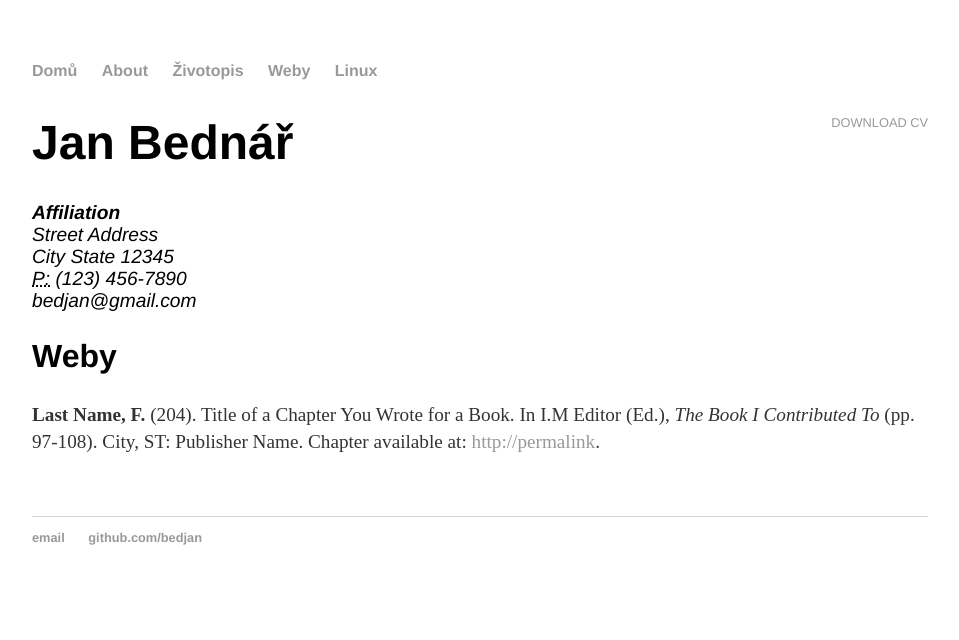
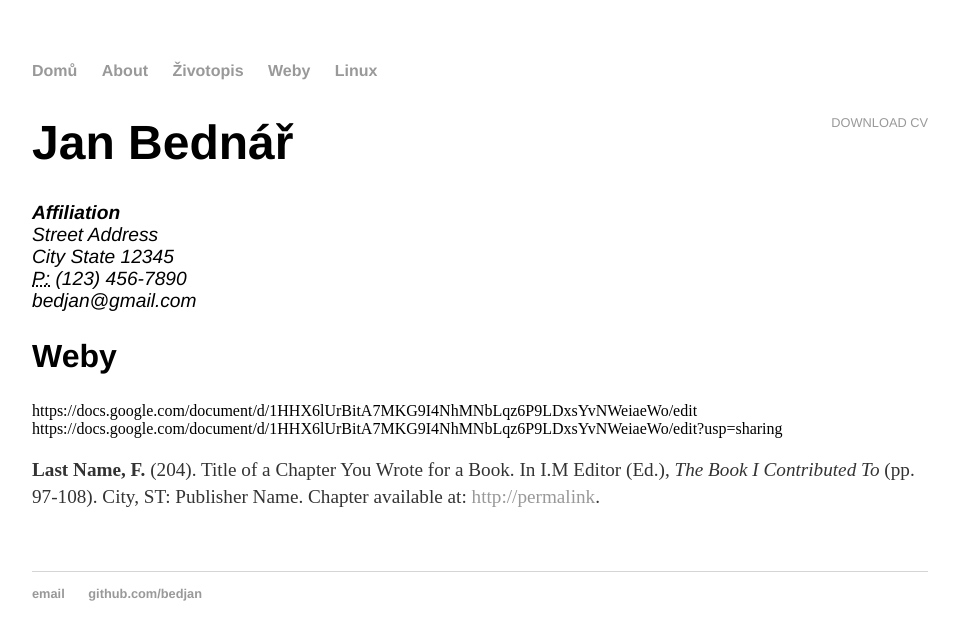
Before and after one commit to bedjan/bedjan.github.io, a Jekyll site: the page built from zivotopis/index.html, in a window 1280 px wide. Shown: the top 640 px of the page, without its empty margins (160-1119 px from the left). Built offline with Jekyll 4.4.1, drawn with Linux system fonts in a browser that asks for light colours; some of the changed lines change nothing that is shown.

Commit message:
Update index.html

```diff
--- a/zivotopis/index.html
+++ b/zivotopis/index.html
@@ -15,8 +15,11 @@ title: Životopis Jan Bednář
 					</address>
 
 					<h2>Weby</h2>
-
+https://docs.google.com/document/d/1HHX6lUrBitA7MKG9I4NhMNbLqz6P9LDxsYvNWeiaeWo/edit
+https://docs.google.com/document/d/1HHX6lUrBitA7MKG9I4NhMNbLqz6P9LDxsYvNWeiaeWo/edit?usp=sharing
 					<p><strong>Last Name, F.</strong> (204). Title of a Chapter You Wrote for a Book. In I.M Editor (Ed.), <em>The Book I Contributed To</em> (pp. 97-108). City, ST: Publisher Name. Chapter available at: <a href="#">http://permalink</a>.
 
 
+
+
 	</div>
```
